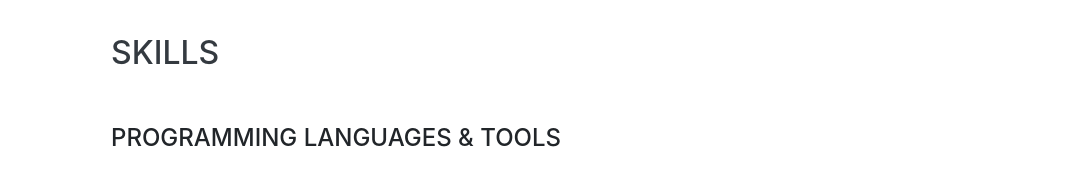
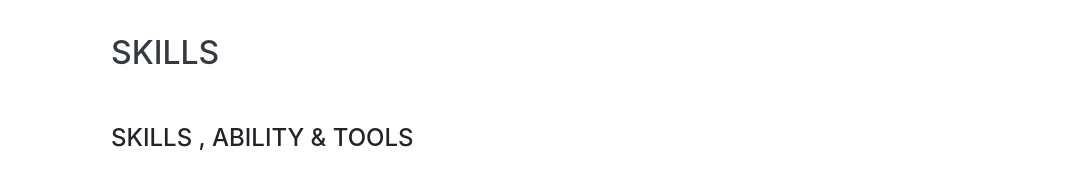
Before and after one commit to OGC-fever/resume, a website with bundled scripts: page index.html in a window 1280 px wide. Shown: the part 980-1149 px from the top of the page, without its empty margins (209-1280 px from the left). Built offline with nearby package versions, Linux system fonts and the light colour scheme; a web font is replaced by a local one.

Commit message:
Update index.html

```diff
--- a/index.html
+++ b/index.html
@@ -19,7 +19,6 @@
   <link href="vendor/fontawesome-free/css/all.min.css" rel="stylesheet">
 
   <script defer src="https://friconix.com/cdn/friconix.js"></script>
-
 
   <!-- Custom styles for this template -->
   <link href="css/resume.min.css" rel="stylesheet">
@@ -87,7 +86,7 @@
       <div class="w-100">
         <h2 class="mb-5">Skills</h2>
 
-        <div class="subheading mb-3">Programming Languages &amp; Tools</div>
+        <div class="subheading mb-3">Skills , Ability &amp; Tools</div>
         <ul class="list-inline dev-icons">
           <li class="list-inline-item">
             <i class="fas fa-desktop"></i>
```
